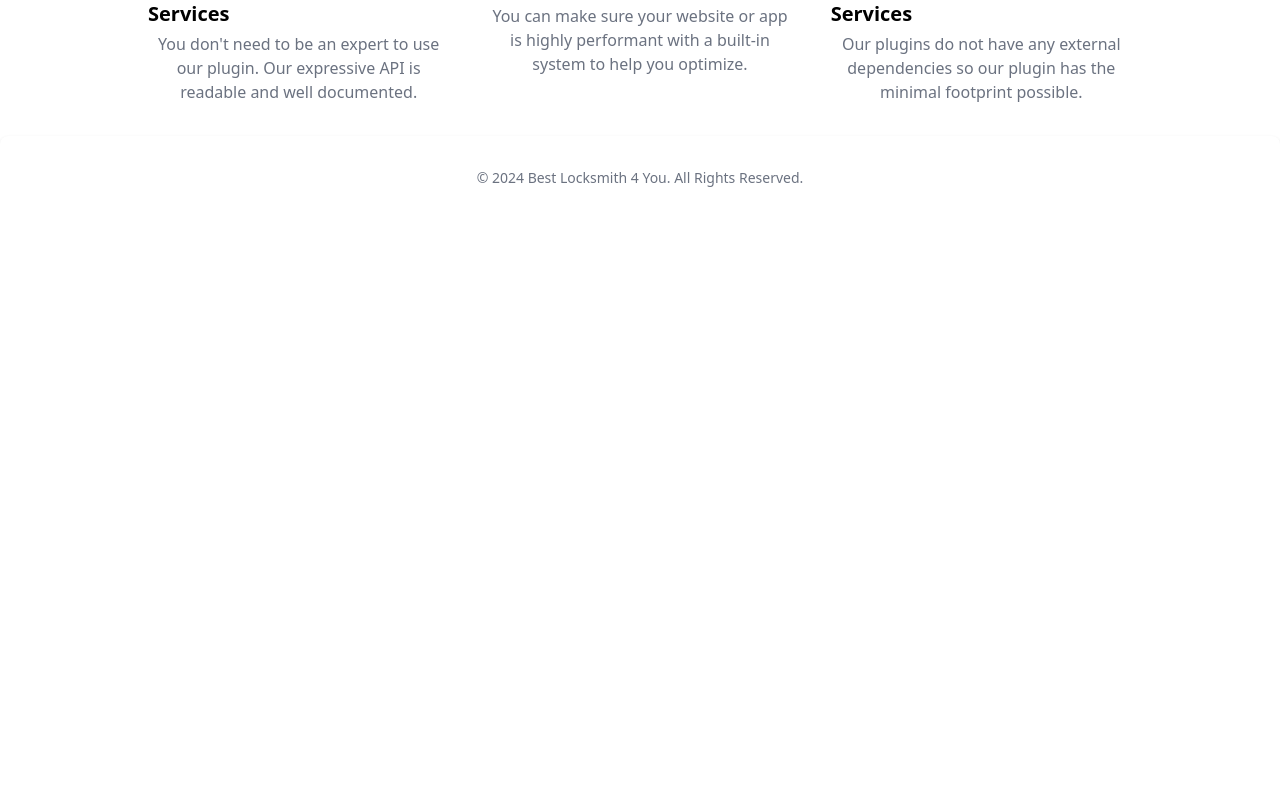
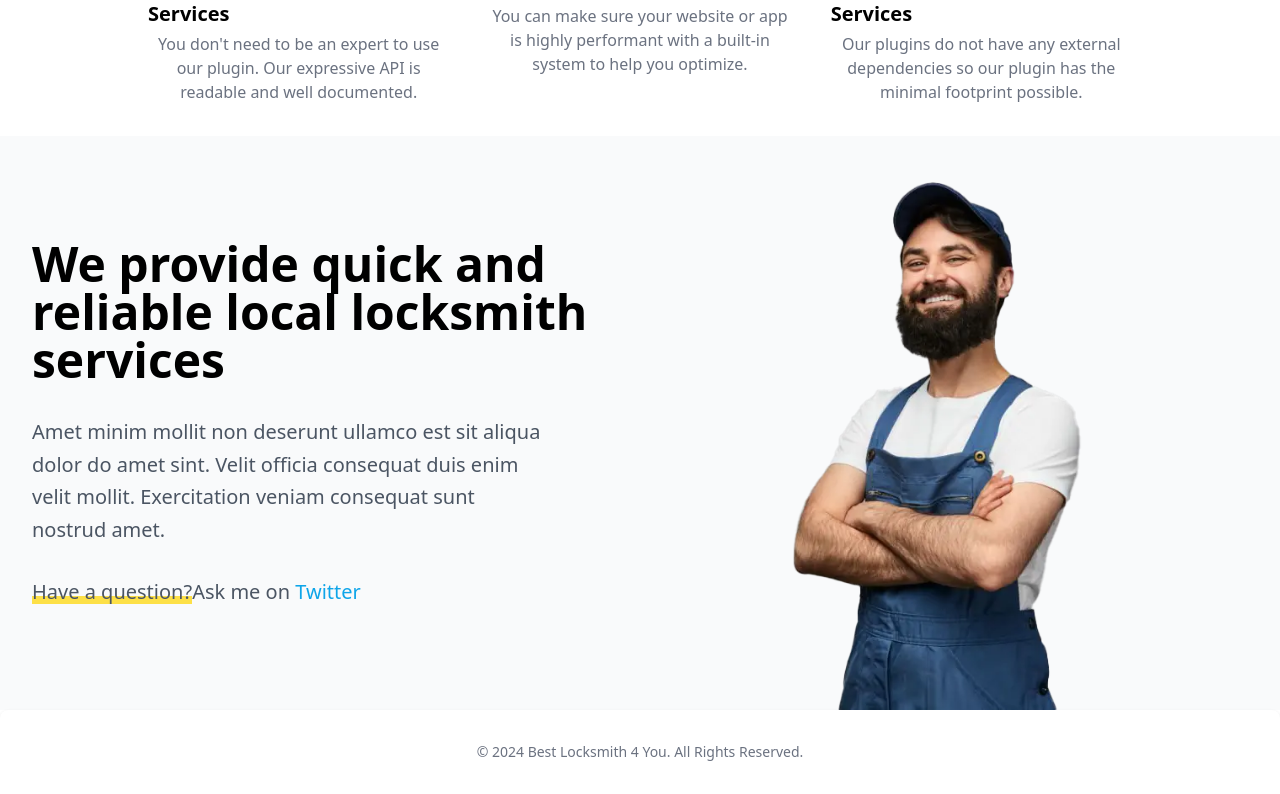
Before and after one commit to PhantomCracker/bestlocksmith, a Nuxt app: page / in a window 1280 px wide. Shown: the part 748-1542 px from the top of the page. Before the commit the page ends 968 px from the top, so only its background shows below. Built offline with nearby package versions, Linux system fonts and the light colour scheme.

Commit message:
added 'about us' section

```diff
--- /dev/null
+++ b/components/AboutUs.vue
@@ -0,0 +1,32 @@
+<script setup>
+</script>
+
+<template>
+    <section class="pt-10 overflow-hidden bg-gray-50 md:pt-0 sm:pt-16 2xl:pt-16">
+        <div class="px-4 mx-auto sm:px-6 lg:px-8 max-w-7xl">
+            <div class="grid items-center grid-cols-1 md:grid-cols-2">
+                <div>
+                    <h2 class="text-3xl font-bold leading-tight text-black sm:text-4xl lg:text-5xl">
+                        We provide quick and reliable local locksmith services
+                    </h2>
+                    <p class="max-w-lg mt-3 text-xl leading-relaxed text-gray-600 md:mt-8">
+                        Amet minim mollit non deserunt
+                        ullamco est sit aliqua dolor do amet sint. Velit officia consequat duis enim velit mollit.
+                        Exercitation veniam consequat sunt nostrud amet.
+                    </p>
+                    <p class="mt-4 text-xl text-gray-600 md:mt-8">
+                        <span class="relative inline-block">
+                            <span class="absolute inline-block w-full bottom-0.5 h-2 bg-yellow-300"></span>
+                        <span class="relative"> Have a question? </span>
+                        </span>
+                        <br class="block sm:hidden" />Ask me on <a href="#" title=""
+                            class="transition-all duration-200 text-sky-500 hover:text-sky-600 hover:underline">Twitter</a>
+                    </p>
+                </div>
+                <div class="relative">
+                    <NuxtImg class="relative w-6/12 xl:max-w-lg mx-auto 2xl:origin-bottom 2xl:scale-110" src="/images/locksmith-services.webp" alt="" />
+                </div>
+            </div>
+        </div>
+    </section>
+</template>
--- a/nuxt.config.ts
+++ b/nuxt.config.ts
@@ -4,6 +4,7 @@ export default defineNuxtConfig({
     enabled: true
   },
   modules: [
-    '@nuxtjs/tailwindcss'
+    '@nuxtjs/tailwindcss',
+    '@nuxt/image'
   ]
 })
--- a/package.json
+++ b/package.json
@@ -12,6 +12,7 @@
   "dependencies": {
     "@headlessui/vue": "^1.7.19",
     "@heroicons/vue": "^2.1.3",
+    "@nuxt/image": "^1.4.0",
     "nuxt": "^3.11.1",
     "vue": "^3.4.21",
     "vue-router": "^4.3.0"
--- a/pages/index.vue
+++ b/pages/index.vue
@@ -5,6 +5,7 @@
     <NuxtLayout>
         <HeroSection />
         <OurServices />
+        <AboutUs />
     </NuxtLayout>
   </template>
 
```
Also changed, not shown: public/images/locksmith-services.webp (added), 1 other file (tests, documents, lock files or other folders).
